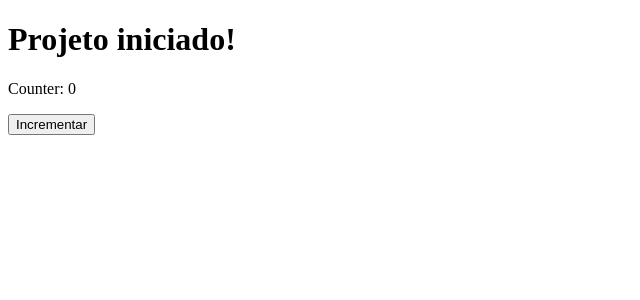
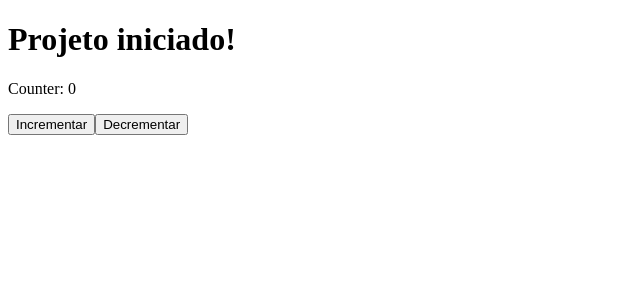
Before and after one commit to evssousa/projeto-coletivo-2ds-contador-de-numeros, a React (Vite) app: page / in a window 1280 px wide. Shown: the top 300 px of the page, without its empty margins (0-640 px from the left). Built offline with nearby package versions, Linux system fonts and the light colour scheme.

Commit message:
Update index.jsx

```diff
--- a/src/components/Counter/index.jsx
+++ b/src/components/Counter/index.jsx
@@ -5,6 +5,7 @@ export default function Counter(){
     <div>
       <p>Counter: {counter}</p>
       <button>Incrementar</button>
+      <button>Decrementar</button>
     </div>
   )
 }
```
